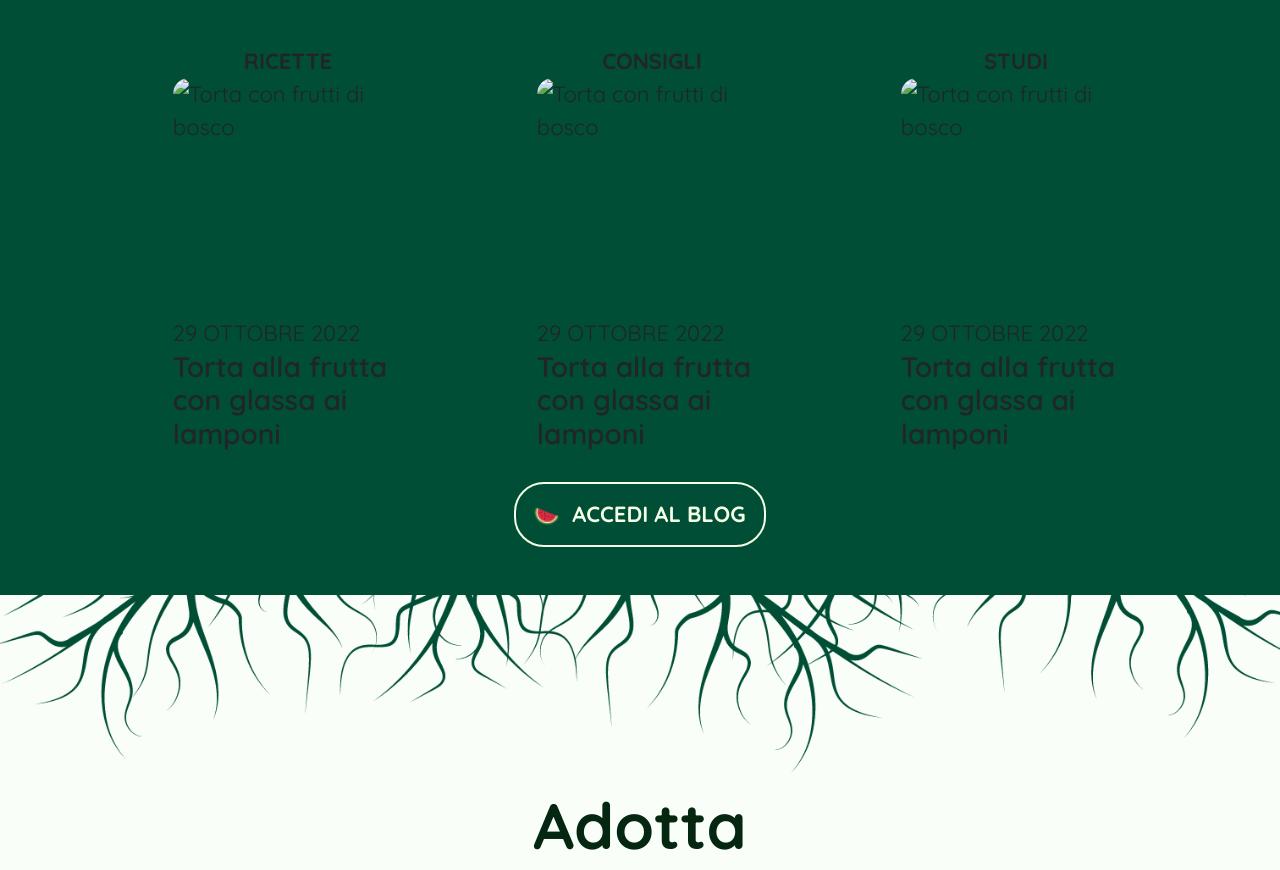
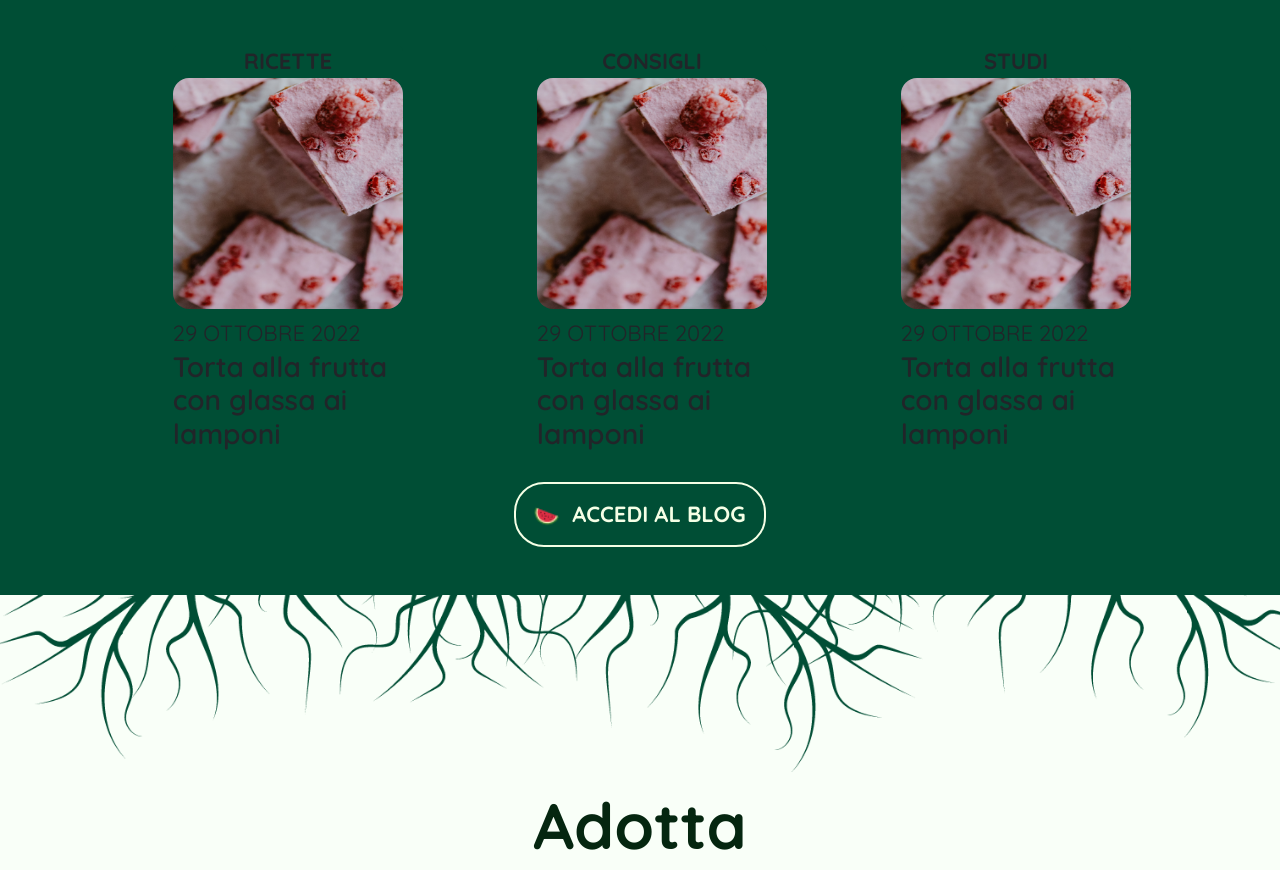
Before and after one commit to MartinaBisi98/FridgeForNature, a plain HTML site: page index.html in a window 1280 px wide. Shown: the part 3606-4476 px from the top of the page. Drawn offline with nearby package versions, Linux system fonts and the light colour scheme.

Commit message:
Img sostituita

```diff
--- a/index.html
+++ b/index.html
@@ -207,7 +207,7 @@
                 <div class="card-wrapper container-sm d-none d-md-flex justify-content-around">
                     <div class="card border-0 ms-4 borderimgcarddark borderimgcardwidth">
                         <p class="text-center mb-0 fw-bold">RICETTE</p>
-                        <img src="img/article/tortaLamponi.jpg" class="card-img-top rounded-4 img-fluid imgcard" alt="Torta con frutti di bosco">
+                        <img src="img/article/tortaAiLamponi.png" class="card-img-top rounded-4 img-fluid imgcard" alt="Torta con frutti di bosco">
                         <div class="corpocardark">
                             <p class="mt-2 text-uppercase mb-0">29 ottobre 2022 </p>
                             <h4>Torta alla frutta con glassa ai lamponi</h4>
@@ -215,7 +215,7 @@
                     </div>
                     <div class="card border-0 ms-4 borderimgcarddark borderimgcardwidth">
                         <p class="text-center mb-0 fw-bold">CONSIGLI</p>
-                        <img src="img/article/tortaLamponi.jpg" class="card-img-top rounded-4 img-fluid imgcard" alt="Torta con frutti di bosco">
+                        <img src="img/article/tortaAiLamponi.png" class="card-img-top rounded-4 img-fluid imgcard" alt="Torta con frutti di bosco">
                         <div class="corpocardark">
                             <p class="mt-2 text-uppercase mb-0">29 ottobre 2022 </p>
                             <h4>Torta alla frutta con glassa ai lamponi</h4>
@@ -223,7 +223,7 @@
                     </div>
                     <div class="card border-0 ms-4 borderimgcarddark borderimgcardwidth">
                         <p class="text-center mb-0 fw-bold">STUDI</p>
-                        <img src="img/article/tortaLamponi.jpg" class="card-img-top rounded-4 img-fluid imgcard" alt="Torta con frutti di bosco">
+                        <img src="img/article/tortaAiLamponi.png" class="card-img-top rounded-4 img-fluid imgcard" alt="Torta con frutti di bosco">
                         <div class="corpocardark">
                             <p class="mt-2 text-uppercase mb-0">29 ottobre 2022 </p>
                             <h4>Torta alla frutta con glassa ai lamponi</h4>
@@ -235,7 +235,7 @@
                 <div class="card-wrapper container-sm d-md-none d-flex flex-column align-items-center justify-content-around">
                     <div class="card border-0 borderimgcarddark borderimgcardwidthmobile">
                         <p class="text-center mb-0 fw-bold">RICETTE</p>
-                        <img src="img/article/tortaLamponi.jpg" class="card-img-top rounded-4 img-fluid imgcardmobile" alt="Torta ai frutti di bosco">
+                        <img src="img/article/tortaAiLamponi.png" class="card-img-top rounded-4 img-fluid imgcardmobile" alt="Torta ai frutti di bosco">
                         <div class="corpocardark">
                             <p class="mt-2 mb-0 text-uppercase">29 ottobre 2022 </p>
                             <h4>Torta alla frutta con glassa ai lamponi</h4>
@@ -243,7 +243,7 @@
                     </div>
                     <div class="card border-0 my-3 borderimgcarddark borderimgcardwidthmobile">
                         <p class="text-center mb-0 fw-bold">CONSIGLI</p>
-                        <img src="img/article/tortaLamponi.jpg" class="card-img-top rounded-4 img-fluid imgcardmobile" alt="Torta ai frutti di bosco">
+                        <img src="img/article/tortaAiLamponi.png" class="card-img-top rounded-4 img-fluid imgcardmobile" alt="Torta ai frutti di bosco">
                         <div class="corpocardark">
                             <p class="mt-2 mb-0 text-uppercase">29 ottobre 2022 </p>
                             <h4>Torta alla frutta con glassa ai lamponi</h4>
@@ -251,7 +251,7 @@
                     </div>
                     <div class="card border-0 borderimgcarddark borderimgcardwidthmobile">
                         <p class="text-center mb-0 fw-bold">STUDI</p>
-                        <img src="img/article/tortaLamponi.jpg" class="card-img-top rounded-4 img-fluid imgcardmobile" alt="Torta ai frutti di bosco">
+                        <img src="img/article/tortaAiLamponi.png" class="card-img-top rounded-4 img-fluid imgcardmobile" alt="Torta ai frutti di bosco">
                         <div class="corpocardark">
                             <p class="mt-2 mb-0 text-uppercase">29 ottobre 2022 </p>
                             <h4>Torta alla frutta con glassa ai lamponi</h4>
```
